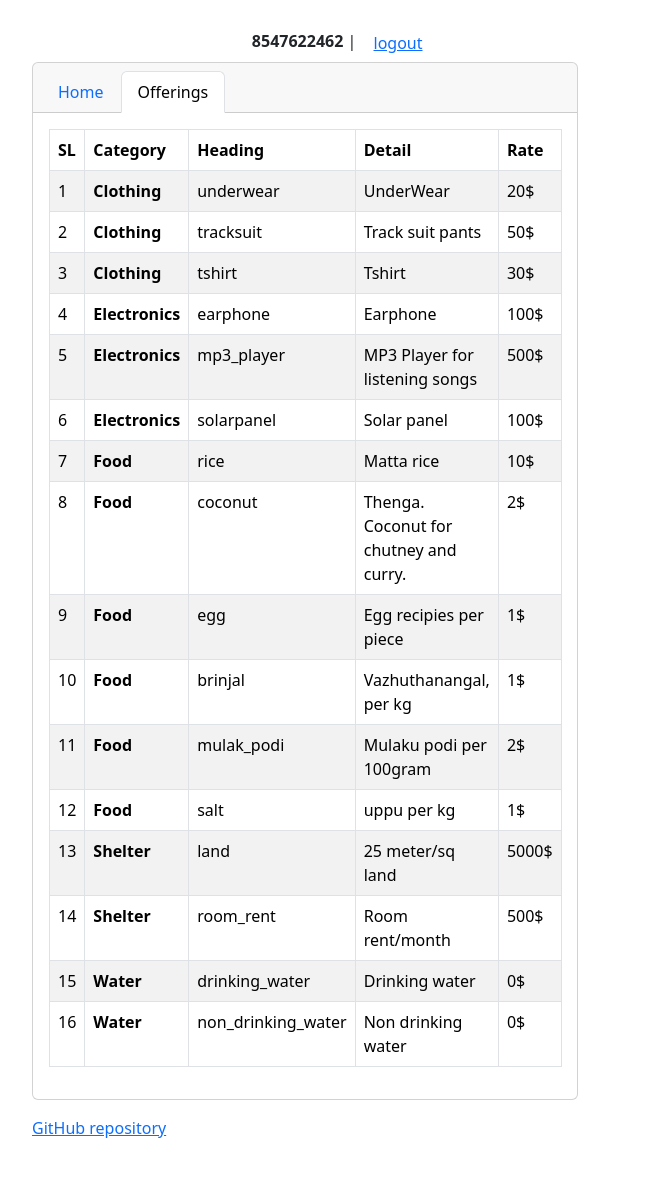
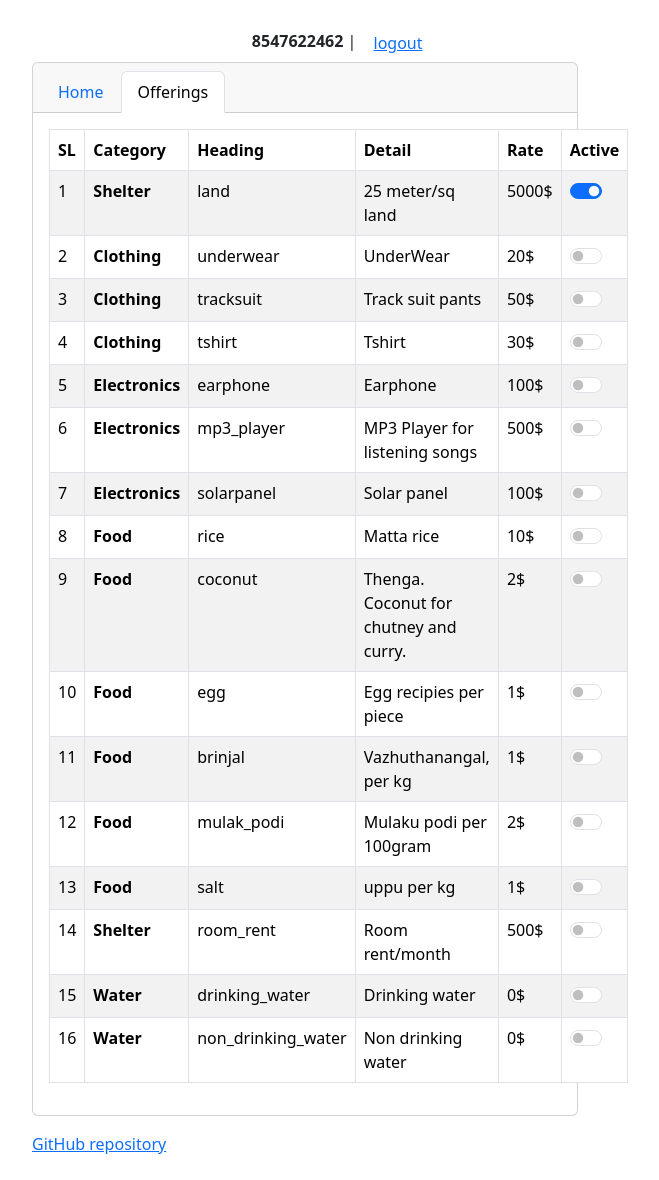
Before and after one commit to sta-k/stackcoin, a Django app: page /offerings/ in a window 1280 px wide. Shown: the whole page, without its empty margins (335-994 px from the left). Before the commit the page ends 1138 px from the top, so only its background shows below. Run offline with Django 5.2, Linux system fonts and the light colour scheme; a user stored in the database is signed in; data comes from the database, SQL or seed files in the repository; some libraries are stand-ins or nearby versions.

Commit message:
activate/deactivate user offerings

```diff
--- a/coinapp/templates/base.html
+++ b/coinapp/templates/base.html
@@ -39,7 +39,7 @@
               <ul class="nav nav-tabs card-header-tabs">
                 {% if user.is_authenticated %}
                   <li class="nav-item">
-                    <a class="nav-link{% if request.path == url_home.path %} active{% endif %}" href="{{url_home}}">Home</a>
+                    <a class="nav-link{% if request.path == url_home %} active{% endif %}" href="{{url_home}}">Home</a>
                   </li>
                   <li class="nav-item">
                     <a class="nav-link{% if url_offerings in request.path %} active{% endif %}" href="{{url_offerings}}">Offerings </a>
--- a/coinapp/templates/coinapp/offerings.html
+++ b/coinapp/templates/coinapp/offerings.html
@@ -9,6 +9,7 @@
       <th>Heading</th>
       <th>Detail</th>
       <th>Rate</th>
+      <th>Active</th>
     </tr>
   </thead>
   <tbody>
@@ -19,6 +20,15 @@
       <td>{{offering.heading}}</td>
       <td>{{offering.detail}}</td>
       <td>{{offering.amount}}$</td>
+      <td>
+        <form method="post" action=".">{% csrf_token %}
+          <input type="hidden" name="offering" value="{{offering.id}}">
+          <div class="form-check form-switch">
+            <input class="form-check-input" onChange="this.form.submit()" type="checkbox"
+              role="switch" name="is_active"{%if offering.is_active %} checked{%endif%}>
+          </div>
+        </form>
+      </td>
     </tr>
     {% endfor %}
   </tbody>
--- a/coinapp/urls.py
+++ b/coinapp/urls.py
@@ -4,6 +4,6 @@ from . import views
 app_name = "coinapp"
 urlpatterns = [
     path('', views.HomeView.as_view(), name='home'),
-    path("offerings/", views.offering_view, name="offerings"),
+    path("offerings/", views.OfferingView.as_view(), name="offerings"),
     path('ajax/load_offerings/', views.load_offerings, name='ajax_load_offerings'),
 ]
--- a/coinapp/views.py
+++ b/coinapp/views.py
@@ -7,11 +7,10 @@ from django.views import View
 from django.db.models import Q, F, BooleanField, Case, When, Sum
 from django.db import transaction
 from django.contrib import messages
-# from django.contrib.auth.forms import UserCreationForm
 from django.urls import reverse_lazy
 from coinapp.models import Transaction, Offering
 from coinapp.forms import SignUpForm
-# Create your views here.
+
 User = get_user_model()
 
 class SignUpView(CreateView):
@@ -21,8 +20,6 @@ class SignUpView(CreateView):
 
 @method_decorator(login_required, name="dispatch")
 class HomeView(View):
-    template_name = "home.html"
-
     def get(self, request):
         transactions = (
             Transaction.objects.filter(
@@ -68,13 +65,31 @@ class HomeView(View):
         return redirect("coinapp:home")
 
 
-@login_required
-def offering_view(request):
-    return render(request, "coinapp/offerings.html",{"offerings":Offering.objects.order_by('category')})
+@method_decorator(login_required, name="dispatch")
+class OfferingView(View):
+    def get(self, request):
+        offering = Offering.objects.annotate(
+            is_active=Case(
+                When(Q(user=request.user), then=True),
+                default=False,
+                output_field=BooleanField(),
+            )
+        ).order_by('-is_active','category')
+        return render(request, "coinapp/offerings.html",{"offerings":offering})
+    def post(self, request):
+        offering = Offering.objects.get(id = request.POST["offering"])
+        is_active = request.POST.get('is_active')
+        if is_active:
+            request.user.offerings.add(offering)
+            messages.success(request, f"Offering activated: {offering}.")
+        else:
+            request.user.offerings.remove(offering)
+            messages.warning(request, f"Offering deactivated: {offering}.")
+        return redirect("coinapp:offerings")
 
 @login_required
 def load_offerings(request):
-    username = request.GET.get('userid')
+    username = request.GET.get('username')
     offerings = []
     if username:
         offerings = Offering.objects.filter(user__username=username) # User.objects.get(username=username).offerings.all()
```
Also changed, not shown: coinapp/templates/home.html (+6 -4 lines), README.md.
